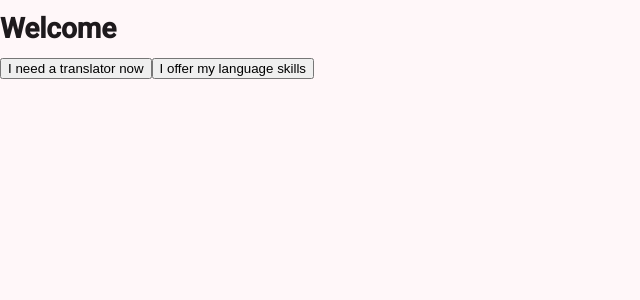
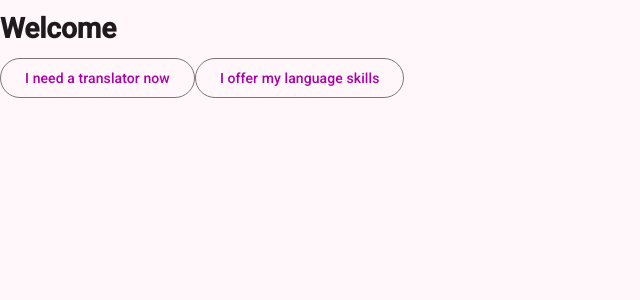
Before and after one commit to ajgixin3-del/Interpreters-without-borders, an Angular app: page / in a window 1280 px wide. Shown: the top 300 px of the page, without its empty margins (0-640 px from the left). Built offline with nearby package versions, Linux system fonts and the light colour scheme.

Commit message:
using material buttons

```diff
--- a/src/app/component/find-translator-page.html
+++ b/src/app/component/find-translator-page.html
@@ -1,2 +1,2 @@
-<button routerLink="/">Home</button>
+<button matButton="outlined" routerLink="/">Home</button>
 <h1>Find Translator</h1>
--- a/src/app/component/find-translator-page.ts
+++ b/src/app/component/find-translator-page.ts
@@ -1,9 +1,10 @@
 import { Component } from '@angular/core';
 import { RouterLink } from '@angular/router';
+import { MatButtonModule } from '@angular/material/button';
 
 @Component({
   selector: 'find-translator-page',
-  imports: [RouterLink],
+  imports: [RouterLink, MatButtonModule],
   templateUrl: './find-translator-page.html',
   styleUrl: './find-translator-page.css',
 })
--- a/src/app/component/offer-translation-page.html
+++ b/src/app/component/offer-translation-page.html
@@ -1,2 +1,2 @@
-<button routerLink="/">Home</button>
+<button matButton="outlined" routerLink="/">Home</button>
 <h1>Offer Translation</h1>
--- a/src/app/component/offer-translation-page.ts
+++ b/src/app/component/offer-translation-page.ts
@@ -1,9 +1,10 @@
 import { Component } from '@angular/core';
 import { RouterLink } from '@angular/router';
+import { MatButtonModule } from '@angular/material/button';
 
 @Component({
   selector: 'offer-translation-page',
-  imports: [RouterLink],
+  imports: [RouterLink, MatButtonModule],
   templateUrl: './offer-translation-page.html',
   styleUrl: './offer-translation-page.css',
 })
--- a/src/app/component/welcome-page.html
+++ b/src/app/component/welcome-page.html
@@ -1,3 +1,3 @@
 <h1>Welcome</h1>
-<button routerLink="/find-translator">I need a translator now</button>
-<button routerLink="/offer-translation">I offer my language skills</button>
+<button matButton="outlined" routerLink="/find-translator">I need a translator now</button>
+<button matButton="outlined" routerLink="/offer-translation">I offer my language skills</button>
--- a/src/app/component/welcome-page.ts
+++ b/src/app/component/welcome-page.ts
@@ -1,9 +1,10 @@
 import { Component } from '@angular/core';
 import { RouterLink } from '@angular/router';
+import { MatButton } from '@angular/material/button';
 
 @Component({
   selector: 'app-welcome-page',
-  imports: [RouterLink],
+  imports: [RouterLink, MatButton],
   templateUrl: './welcome-page.html',
   styleUrl: './welcome-page.css',
 })
```
